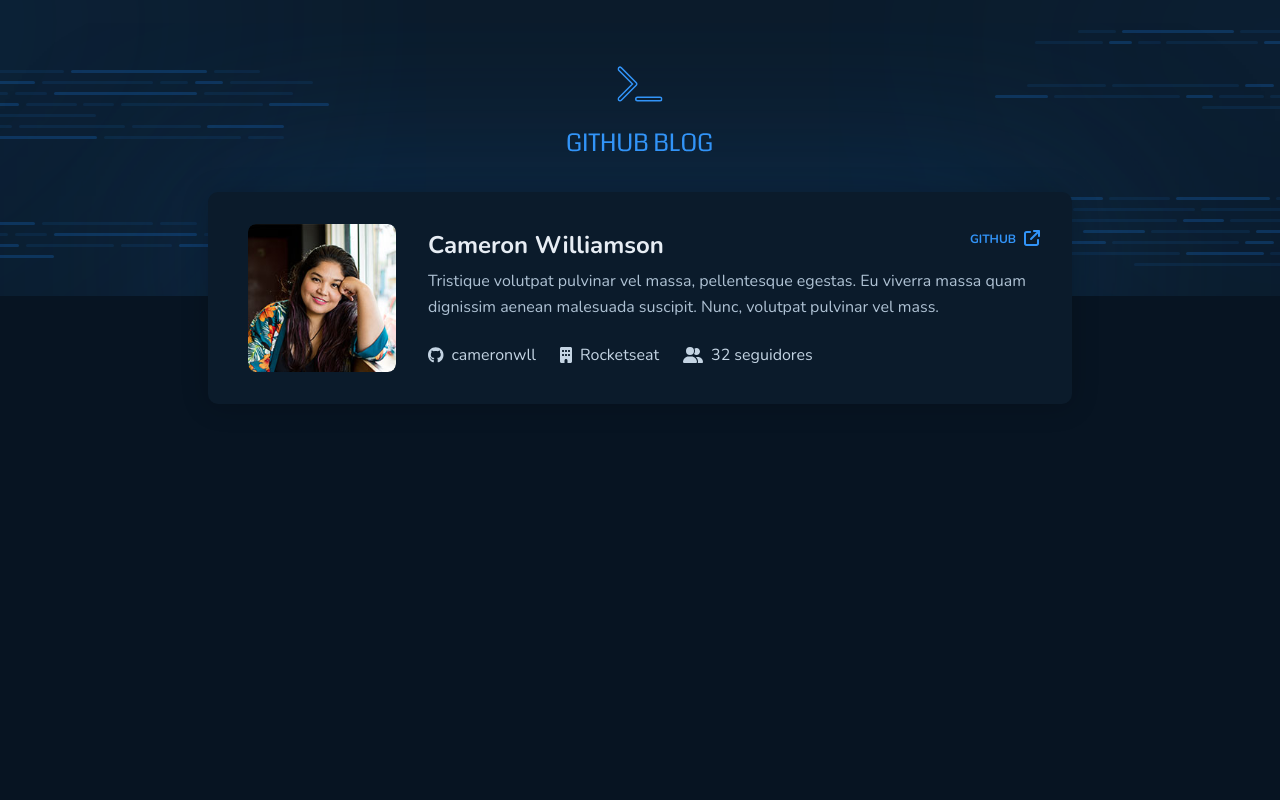
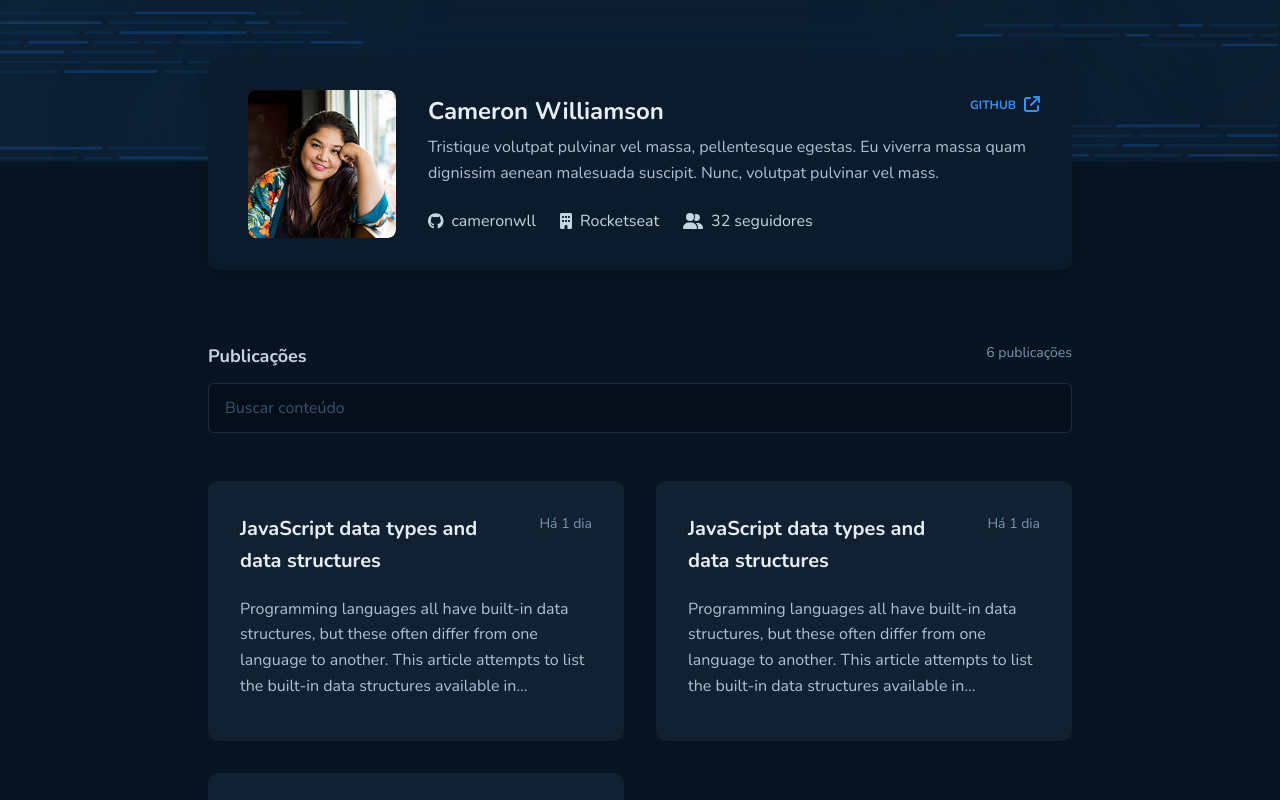
Before and after one commit to loressl/challenge-github-blog, a React (Vite) app: page / in a window 1280 px wide. Shown: the top 800 px of the page. Built offline with nearby package versions, Linux system fonts and the light colour scheme.

Commit message:
feat: criado componente de pesquisa e cards da lista de post

```diff
--- /dev/null
+++ b/src/components/PostComponent/index.tsx
@@ -0,0 +1,22 @@
+import { Description, PostContainer, TitleContainer } from "./styles";
+
+export function PostComponent() {
+    return (
+        <PostContainer>
+            <TitleContainer>
+                <span>JavaScript data types and data structures</span>
+                <p>Há 1 dia</p>
+            </TitleContainer>
+
+            <Description>
+                Programming languages all have built-in data structures, but these often differ from one language to another. This article attempts to list the built-in data structures available in JavaScript and what properties they have. These can be used to build other data structures. Wherever possible, comparisons with other languages are drawn.
+                Dynamic typing
+                JavaScript is a loosely typed and dynamic language. Variables in JavaScript are not directly associated with any particular value type, and any variable can be assigned (and re-assigned) values of all types:
+
+                let foo = 42; // foo is now a number
+                foo = 'bar'; // foo is now a string
+                foo = true; // foo is now a boolean
+            </Description>
+        </PostContainer>
+    )
+}
--- /dev/null
+++ b/src/components/PostComponent/styles.ts
@@ -0,0 +1,45 @@
+import styled from "styled-components";
+
+export const PostContainer = styled.div`
+    display: flex;
+    flex-direction: column;
+    width: 26rem;
+    height: 16.25rem;
+    border-radius: 0.625rem;
+    background: ${(props) => props.theme["base-post"]};
+    padding: 2rem;
+    gap: 1.25rem;
+`
+
+export const TitleContainer = styled.div`
+    display: flex;
+    justify-content: space-between;
+    gap: 1rem;
+    line-height: 1.6;
+
+    span {
+        font-weight: 700;
+        font-size: 20px;
+        color: ${(props) => props.theme["base-title"]};
+        width: 15rem;
+    }
+
+    p{
+        font-weight: 400;
+        font-size: 14px;
+        color: ${(props) => props.theme["base-span"]};
+    }
+`
+
+export const Description = styled.span`
+    display: -webkit-box;
+    overflow: hidden;
+    text-overflow: ellipsis;
+    font-size: 16px;
+    font-weight: 400;
+    line-height: 1.6;
+    color: ${(props) => props.theme["base-text"]};
+    -webkit-line-clamp: 4;
+           line-clamp: 4;
+    -webkit-box-orient: vertical;
+`
--- /dev/null
+++ b/src/components/SearchInput/index.tsx
@@ -0,0 +1,13 @@
+import { Input, Publication, SearchInputContainer } from "./styles";
+
+export function SearchInput(){
+    return(
+        <SearchInputContainer>
+            <Publication>
+                <span>Publicações</span>
+                <p>6 publicações</p>
+            </Publication>
+            <Input placeholder="Buscar conteúdo" />
+        </SearchInputContainer>
+    )
+}
--- /dev/null
+++ b/src/components/SearchInput/styles.ts
@@ -0,0 +1,41 @@
+import styled from "styled-components";
+
+export const SearchInputContainer = styled.div`
+    display: flex;
+    flex-direction: column;
+    margin-top: 4.5rem;
+    margin-bottom: 3rem;
+`
+export const Publication = styled.div`
+    display: flex;
+    line-height: 1.6;
+    width: 100%;
+    justify-content: space-between;
+    margin-bottom: 0.75rem;
+
+    span {
+        font-weight: 700;
+        font-size: 18px;
+        color: ${(props) => props.theme["base-subtitle"]};
+    }
+
+    p {
+        font-weight: 400;
+        font-size: 14px;
+        text-align: right;
+        color: ${(props) => props.theme["base-span"]};
+    }
+`
+
+export const Input = styled.input`
+    height: 3.125rem;
+    background: ${(props) => props.theme["base-input"]};
+    border-radius: 0.375rem;
+    border: 1px solid ${(props) => props.theme["base-border"]};
+    padding: 0.75rem 1rem;
+    color: ${(props) => props.theme["base-text"]};
+
+    &::placeholder {
+      color: ${(props) => props.theme["base-label"]};
+    }
+`
--- a/src/pages/Blog/index.tsx
+++ b/src/pages/Blog/index.tsx
@@ -1,11 +1,20 @@
+import { PostComponent } from "../../components/PostComponent";
 import { Profile } from "../../components/Profile";
-import { Container } from "./styles";
+import { SearchInput } from "../../components/SearchInput";
+import { Container, ListPostContainer } from "./styles";
 
 export function Blog(){
     return(
         <Container>
             <main>
                 <Profile />
+                <SearchInput />
+
+                <ListPostContainer>
+                    <PostComponent />
+                    <PostComponent />
+                    <PostComponent />
+                </ListPostContainer>
             </main>
         </Container>
     )
--- a/src/pages/Blog/styles.ts
+++ b/src/pages/Blog/styles.ts
@@ -4,8 +4,16 @@ export const Container = styled.div`
     display: flex;
     justify-content: center;
     padding: 0 1rem;
+    max-width: 90rem;
 
     main {
-        max-width: 90rem;
+        max-width: 54rem;
     }
 `
+
+export const ListPostContainer = styled.div`
+    display: flex;
+    gap: 2rem;
+    flex-wrap: wrap;
+    margin-bottom: 2rem;
+`
```
